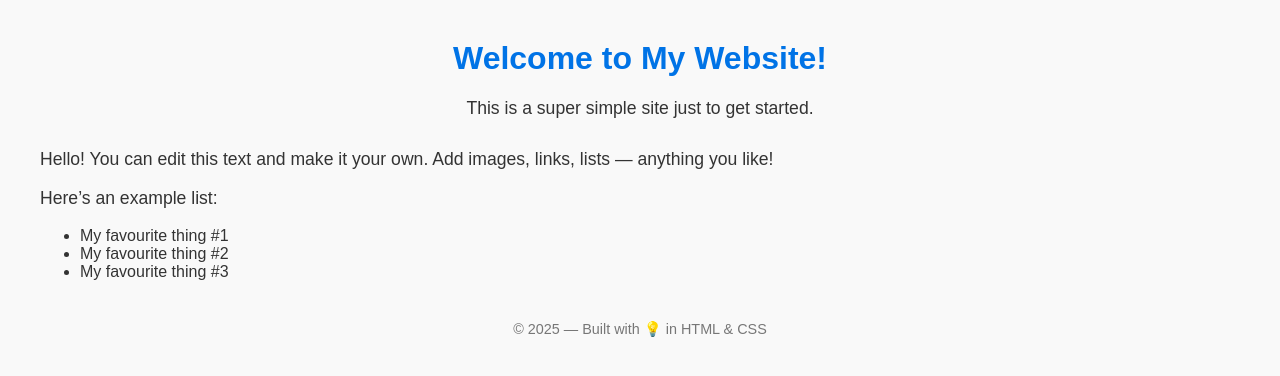
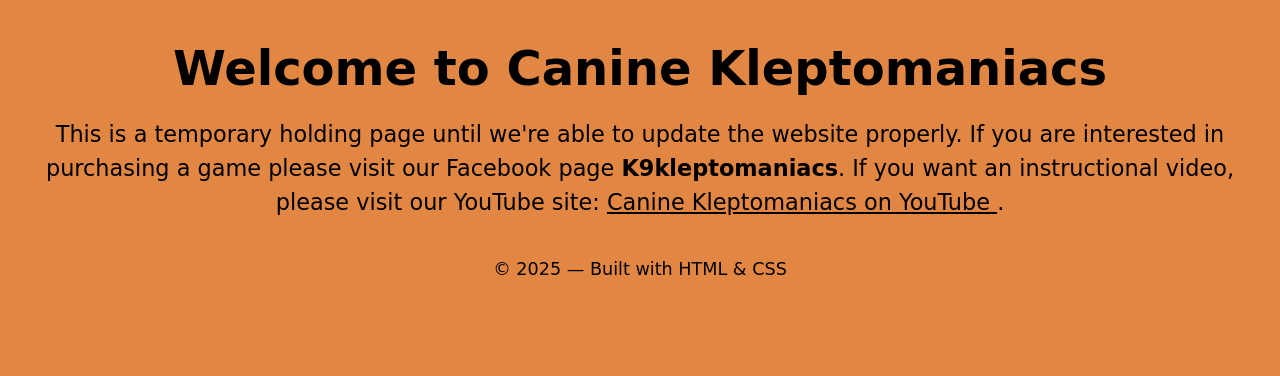
Before and after one commit to CanineKleptomaniacs/CK-website, a plain HTML site: page index.html in a window 1280 px wide. Drawn offline with Linux system fonts and the light colour scheme; a web font is replaced by a local one.

Commit message:
index.html

```diff
--- a/index.html
+++ b/index.html
@@ -3,51 +3,65 @@
 <head>
   <meta charset="UTF-8">
   <meta name="viewport" content="width=device-width, initial-scale=1.0">
-  <title>My Simple Website</title>
+  <title>Canine Kleptomaniacs</title>
+
+  <!-- Good Dog Font -->
+  <link rel="preconnect" href="https://fonts.googleapis.com">
+  <link rel="preconnect" href="https://fonts.gstatic.com" crossorigin>
+  <link href="https://fonts.googleapis.com/css2?family=Good+Dog&display=swap" rel="stylesheet">
+
   <style>
     body {
-      font-family: Arial, sans-serif;
+      font-family: 'Good Dog', cursive;
       margin: 40px;
-      background: #f9f9f9;
-      color: #333;
+      background-color: #e28743;
+      color: #000;
     }
+
     header {
       text-align: center;
       margin-bottom: 30px;
     }
+
     h1 {
-      color: #0073e6;
+      font-size: 3em;
+      margin-bottom: 20px;
     }
+
     p {
-      font-size: 1.1em;
+      font-size: 1.4em;
+      line-height: 1.5;
     }
+
+    a {
+      color: #000;
+      text-decoration: underline;
+    }
+
     footer {
       margin-top: 40px;
       text-align: center;
-      font-size: 0.9em;
-      color: #777;
+      font-size: 1.1em;
     }
   </style>
 </head>
 <body>
 
   <header>
-    <h1>Welcome to My Website!</h1>
-    <p>This is a super simple site just to get started.</p>
+    <h1>Welcome to Canine Kleptomaniacs</h1>
+    <p>
+      This is a temporary holding page until we're able to update the website properly.
+      If you are interested in purchasing a game please visit our Facebook page
+      <strong>K9kleptomaniacs</strong>.
+      If you want an instructional video, please visit our YouTube site:
+      <a href="https://www.youtube.com/channel/UCvEmJsPJ7XdHXf6hwgG9Tbg/null" target="_blank">
+        Canine Kleptomaniacs on YouTube
+      </a>.
+    </p>
   </header>
 
-  <section>
-    <p>Hello! You can edit this text and make it your own. Add images, links, lists — anything you like!</p>
-    <p>Here’s an example list:</p>
-    <ul>
-      <li>My favourite thing #1</li>
-      <li>My favourite thing #2</li>
-      <li>My favourite thing #3</li>
-    </ul>
-  </section>
-
   <footer>
-    © 2025 — Built with 💡 in HTML & CSS
+    © 2025 — Built with HTML & CSS
   </footer>
 
 </body>
```
